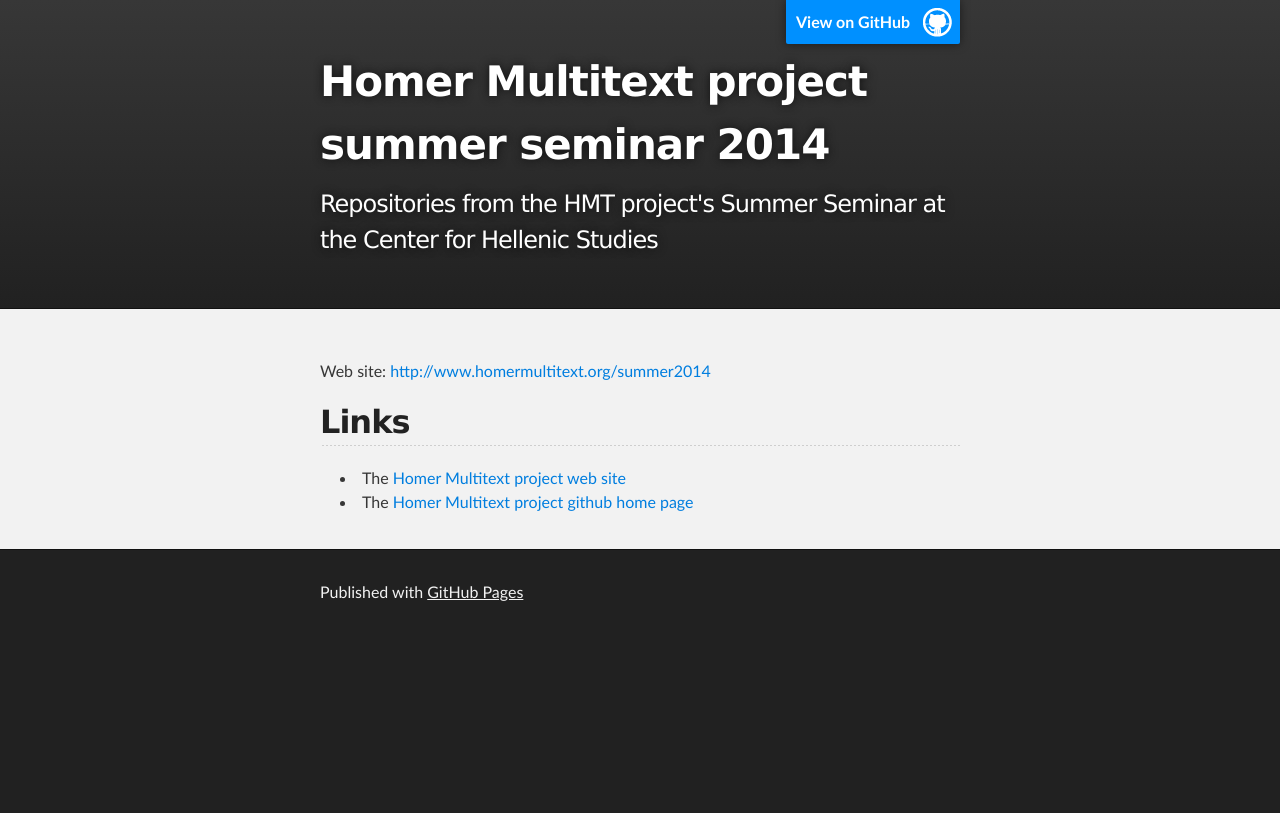
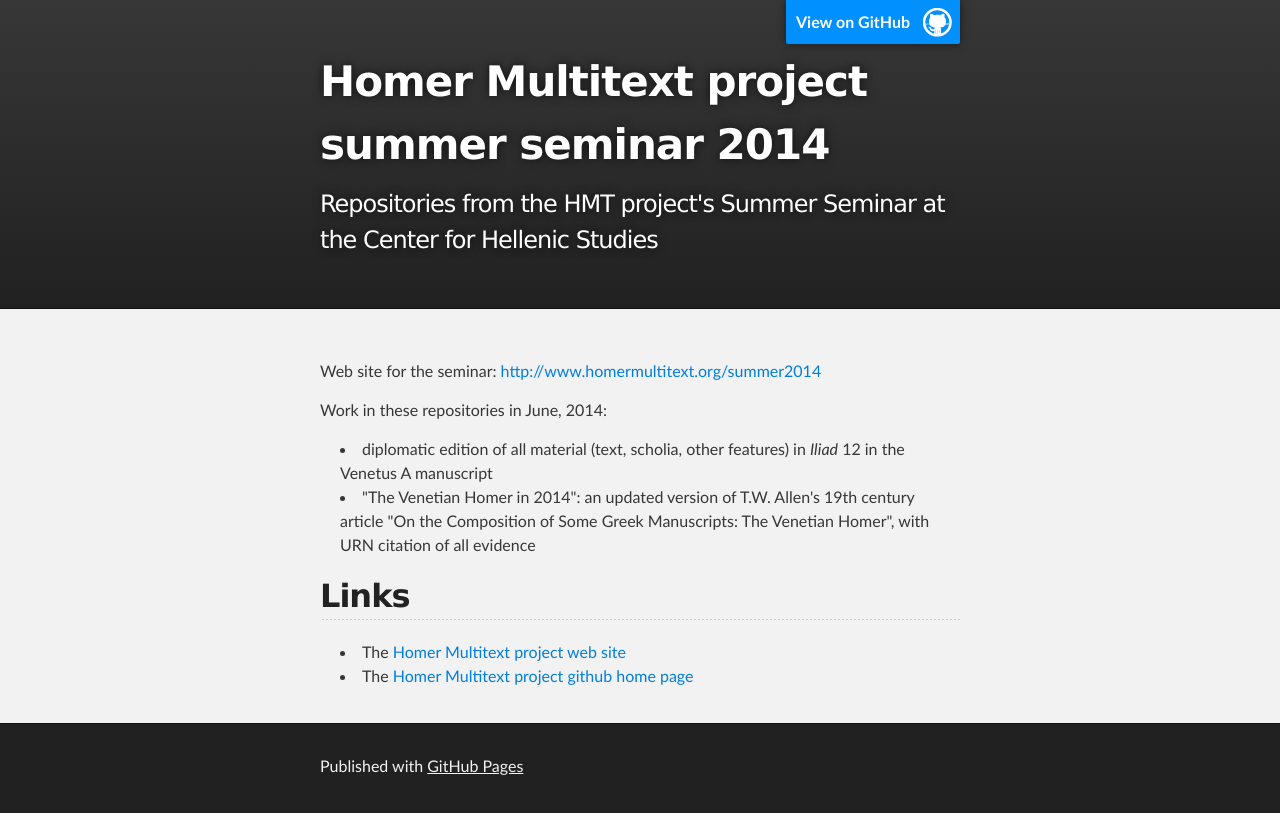
Before and after one commit to HMT-seminar-2014/HMT-seminar-2014.github.io, a plain HTML site: page index.html in a window 1280 px wide. Drawn offline with Linux system fonts and the light colour scheme.

Commit message:
Replace master branch with page content via GitHub

```diff
--- a/index.html
+++ b/index.html
@@ -27,9 +27,14 @@
     <!-- MAIN CONTENT -->
     <div id="main_content_wrap" class="outer">
       <section id="main_content" class="inner">
-        <p>Web site: <a href="http://www.homermultitext.org/summer2014">http://www.homermultitext.org/summer2014</a></p>
+        <p>Web site for the seminar: <a href="http://www.homermultitext.org/summer2014">http://www.homermultitext.org/summer2014</a></p>
 
-<h2>
+<p>Work in these repositories in June, 2014:</p>
+
+<ul>
+<li>diplomatic edition of all material (text, scholia, other features) in <em>Iliad</em> 12 in the Venetus A manuscript</li>
+<li>"The Venetian Homer in 2014": an updated version of T.W. Allen's 19th century article "On the Composition of Some Greek Manuscripts:  The Venetian Homer", with URN citation of all evidence</li>
+</ul><h2>
 <a name="links" class="anchor" href="#links"><span class="octicon octicon-link"></span></a>Links</h2>
 
 <ul>
--- a/params.json
+++ b/params.json
@@ -1 +1 @@
-{"name":"Homer Multitext project summer seminar 2014","tagline":"Repositories from the HMT project's Summer Seminar at the Center for Hellenic Studies","body":"Web site: <http://www.homermultitext.org/summer2014>\r\n\r\n## Links ##\r\n\r\n- The [Homer Multitext project web site](http://www.homermultitext.org)\r\n- The [Homer Multitext project github home page](http://homermultitext.github.io)\r\n","google":"","note":"Don't delete this file! It's used internally to help with page regeneration."}
+{"name":"Homer Multitext project summer seminar 2014","tagline":"Repositories from the HMT project's Summer Seminar at the Center for Hellenic Studies","body":"Web site for the seminar: <http://www.homermultitext.org/summer2014>\r\n\r\nWork in these repositories in June, 2014:\r\n\r\n- diplomatic edition of all material (text, scholia, other features) in *Iliad* 12 in the Venetus A manuscript\r\n- \"The Venetian Homer in 2014\": an updated version of T.W. Allen's 19th century article \"On the Composition of Some Greek Manuscripts:  The Venetian Homer\", with URN citation of all evidence\r\n\r\n## Links ##\r\n\r\n- The [Homer Multitext project web site](http://www.homermultitext.org)\r\n- The [Homer Multitext project github home page](http://homermultitext.github.io)\r\n","google":"","note":"Don't delete this file! It's used internally to help with page regeneration."}
```
